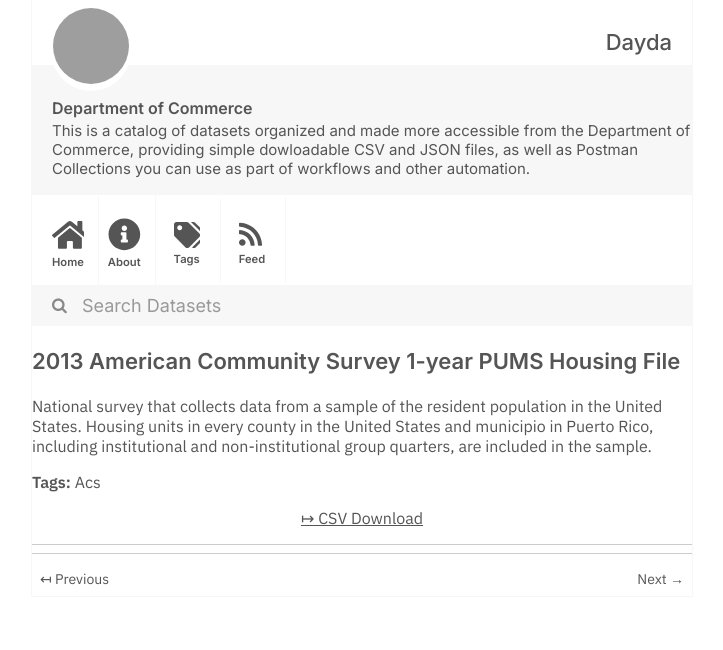
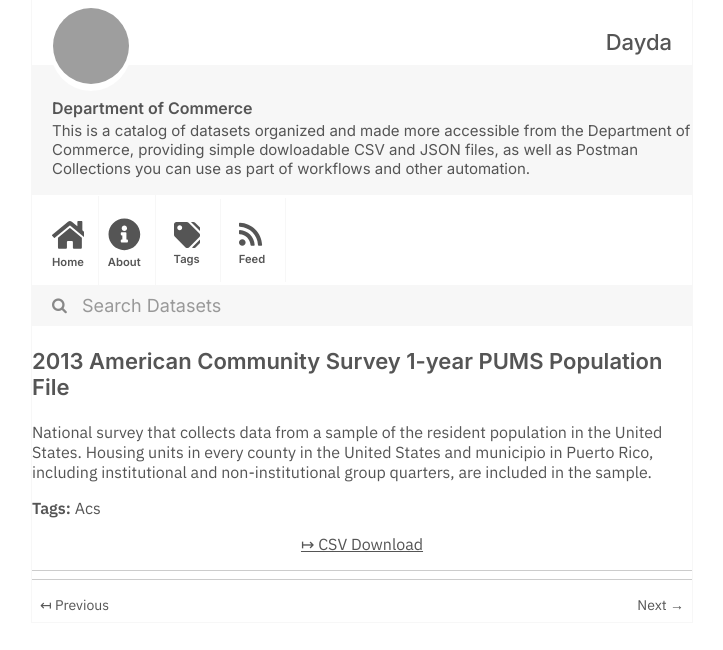
Before and after one commit to dayda-entities/department-of-commerce, a Jekyll site: the page built from _posts/2020-11-12-2013-american-community-survey.md, in a window 1280 px wide, cut to the strip 0-650 px from the top of the page. Shown: the whole strip, without its empty margins (278-1001 px from the left). Built offline with Jekyll 4.4.1, drawn with Linux system fonts in a browser that asks for light colours; grey boxes are pictures that could not be loaded.

Commit message:
Publish Data

```diff
--- a/_posts/2020-11-12-2013-american-community-survey.md
+++ b/_posts/2020-11-12-2013-american-community-survey.md
@@ -1,13 +1,13 @@
 ---
-title: 2013 American Community Survey 1-year PUMS Housing File
-created: '2020-11-12T14:45:53.362429'
-modified: '2021-03-11T05:41:00.508335'
+title: 2013 American Community Survey 1-year PUMS Population File
+created: '2020-11-12T14:45:53.562968'
+modified: '2021-03-11T05:41:12.840813'
 state: active
 type: dataset
 tags:
   - Acs
 groups: []
-csv_url: 'http://www2.census.gov/acs2013_1yr/pums/csv_hus.zip'
+csv_url: 'http://www2.census.gov/acs2013_1yr/pums/csv_pus.zip'
 json_url: ''
 layout: post
 
```
